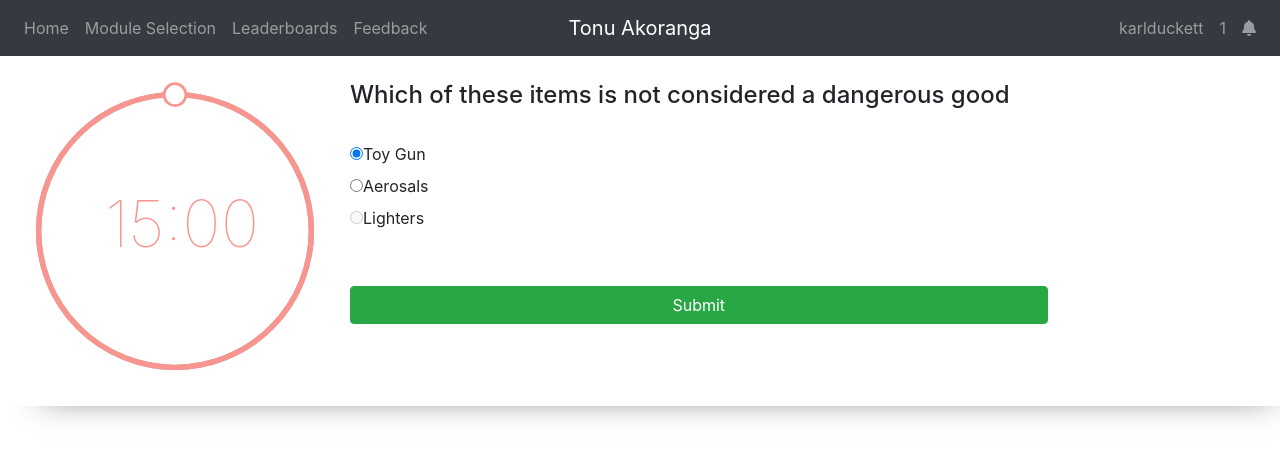
After one commit to karlduckett/elearning_example, a Flask app: page /dangerous_goods_assessment in a window 1280 px wide. The commit adds this page. Shown: the top 458 px of the page. Run offline with Flask 2, Linux system fonts and the light colour scheme; some libraries are stand-ins or nearby versions.

Commit message:
Added timer to assessment page

```diff
--- /dev/null
+++ b/static/css/mod_dangerous_goods_assessment.css
@@ -0,0 +1,67 @@
+* {
+    box-sizing: 0;
+    padding: 0;
+    margin: 0;
+}
+
+.btn {
+    width: 25%;
+}
+
+#main_holder {
+    display: grid;
+    grid-template-columns: 1fr 1fr 1fr 1fr;
+    -webkit-box-shadow: 17px 16px 32px -26px rgba(0, 0, 0, 0.62);
+    -moz-box-shadow: 17px 16px 32px -26px rgba(0, 0, 0, 0.62);
+    box-shadow: 17px 16px 32px -26px rgba(0, 0, 0, 0.62);
+}
+
+#timer_display {
+    padding: 25px;
+}
+
+#question_holder {
+    margin-top: 25px;
+    grid-column: 2/5;
+}
+
+#next_btn {
+    grid-column: 3;
+    width: 75%;
+}
+
+.controlls {
+    position: absolute;
+    left: 105px;
+    top: 175px;
+    text-align: center;
+}
+
+.display-remain-time {
+    font-weight: 100;
+    font-size: 65px;
+    color: #F7958E;
+}
+
+.e-c-base {
+    fill: none;
+    stroke: #B6B6B6;
+    stroke-width: 4px
+}
+
+.e-c-progress {
+    fill: none;
+    stroke: #F7958E;
+    stroke-width: 4px;
+    transition: stroke-dashoffset 0.7s;
+}
+
+.e-c-pointer {
+    fill: #FFF;
+    stroke: #F7958E;
+    stroke-width: 2px;
+}
+
+#e-pointer {
+    transition: transform 0.7s;
+}
--- /dev/null
+++ b/static/js/mod_dangerous_goods_assessment.js
@@ -0,0 +1,108 @@
+//circle start
+let progressBar = document.querySelector('.e-c-progress');
+let indicator = document.getElementById('e-indicator');
+let pointer = document.getElementById('e-pointer');
+let length = Math.PI * 2 * 100;
+
+progressBar.style.strokeDasharray = length;
+
+function update(value, timePercent) {
+    var offset = -length - length * value / (timePercent);
+    progressBar.style.strokeDashoffset = offset;
+    pointer.style.transform = `rotate(${360 * value / (timePercent)}deg)`;
+};
+
+//circle ends
+const displayOutput = document.querySelector('.display-remain-time')
+const pauseBtn = document.getElementById('pause');
+const setterBtns = document.querySelectorAll('button[data-setter]');
+
+let intervalTimer;
+let timeLeft;
+let wholeTime = 15.00 * 60; // manage this to set the whole time
+let isPaused = false;
+let isStarted = false;
+
+
+update(wholeTime, wholeTime); //refreshes progress bar
+displayTimeLeft(wholeTime);
+
+function changeWholeTime(seconds) {
+    if ((wholeTime + seconds) > 0) {
+        wholeTime += seconds;
+        update(wholeTime, wholeTime);
+    }
+}
+
+for (var i = 0; i < setterBtns.length; i++) {
+    setterBtns[i].addEventListener("click", function(event) {
+        var param = this.dataset.setter;
+        switch (param) {
+            case 'minutes-plus':
+                changeWholeTime(1 * 60);
+                break;
+            case 'minutes-minus':
+                changeWholeTime(-1 * 60);
+                break;
+            case 'seconds-plus':
+                changeWholeTime(1);
+                break;
+            case 'seconds-minus':
+                changeWholeTime(-1);
+                break;
+        }
+        displayTimeLeft(wholeTime);
+    });
+}
+
+function timer(seconds) { //counts time, takes seconds
+    let remainTime = Date.now() + (seconds * 1000);
+    displayTimeLeft(seconds);
+
+    intervalTimer = setInterval(function() {
+        timeLeft = Math.round((remainTime - Date.now()) / 1000);
+        if (timeLeft < 0) {
+            clearInterval(intervalTimer);
+            isStarted = false;
+            setterBtns.forEach(function(btn) {
+                btn.disabled = false;
+                btn.style.opacity = 1;
+            });
+            displayTimeLeft(wholeTime);
+            return;
+        }
+        displayTimeLeft(timeLeft);
+    }, 1000);
+}
+
+function pauseTimer(event) {
+    if (isStarted === false) {
+        timer(wholeTime);
+        isStarted = true;
+
+
+        setterBtns.forEach(function(btn) {
+            btn.disabled = true;
+            btn.style.opacity = 0.5;
+        });
+
+    } else if (isPaused) {
+        timer(timeLeft);
+        isPaused = isPaused ? false : true
+    } else {
+        clearInterval(intervalTimer);
+        isPaused = isPaused ? false : true;
+    }
+}
+
+function displayTimeLeft(timeLeft) { //displays time on the input
+    let minutes = Math.floor(timeLeft / 60);
+    let seconds = timeLeft % 60;
+    let displayString = `${minutes < 10 ? '0' : ''}${minutes}:${seconds < 10 ? '0' : ''}${seconds}`;
+    displayOutput.textContent = displayString;
+    update(timeLeft, wholeTime);
+}
+
+$('#next_btn').click(function() {
+    pauseTimer()
+})
--- /dev/null
+++ b/templates/dangerous_goods_assessment.html
@@ -0,0 +1,68 @@
+<!DOCTYPE html>
+<html lang="en">
+
+<head>
+    <meta charset="UTF-8">
+    <meta name="viewport" content="width=device-width, initial-scale=1.0">
+    <meta http-equiv="X-UA-Compatible" content="ie=edge">
+    <link rel="stylesheet" href="https://use.fontawesome.com/releases/v5.7.0/css/all.css" integrity="sha384-lZN37f5QGtY3VHgisS14W3ExzMWZxybE1SJSEsQp9S+oqd12jhcu+A56Ebc1zFSJ" crossorigin="anonymous">
+    <link href="{{url_for('static', filename = 'css/bootstrap.min.css')}}" rel="stylesheet" />
+    <link href="{{url_for('static', filename = 'css/mod_dangerous_goods_assessment.css')}}" rel="stylesheet" />
+    <link href="{{url_for('static', filename = 'css/animate.css')}}" rel="stylesheet" />
+
+    <title>Tonu Akoranga: Dangerous Goods</title>
+</head>
+
+<body scroll="no" style="overflow: hidden">
+
+    {% include 'navbar.html' %} {% block narbar %} {% endblock %}
+
+    <div id='main_holder'>
+        <div id='timer_display'>
+            <div class="circle">
+                <svg width="300" viewBox="0 0 220 220" xmlns="http://www.w3.org/2000/svg">
+               <g transform="translate(110,110)">
+                  <circle r="100" class="e-c-base"/>
+                  <g transform="rotate(-90)">
+                     <circle r="100" class="e-c-progress"/>
+                     <g id="e-pointer">
+                        <circle cx="100" cy="0" r="8" class="e-c-pointer"/>
+                     </g>
+                  </g>
+               </g>
+            </svg>
+            </div>
+            <div class="controlls">
+                <div class="display-remain-time">15:00</div>
+            </div>
+
+        </div>
+        <div id="question_holder">
+            <h4>Which of these items is not considered a dangerous good</h4>
+            <br>
+            <div class="radio">
+                <label><input type="radio" name="optradio_1" checked>Toy Gun</label>
+            </div>
+            <div class="radio">
+                <label><input type="radio" name="optradio_1">Aerosals</label>
+            </div>
+            <div class="radio">
+                <label><input type="radio" name="optradio_1" disabled>Lighters</label>
+            </div>
+            <br>
+            <br>
+            <button type="button" id='next_btn' class="btn btn-success">Submit</button>
+        </div>
+
+
+
+    </div>
+
+
+    <script src="{{url_for('static', filename = 'js/jquery.min.js')}}"></script>
+    <script src="{{url_for('static', filename = 'js/bootstrap.min.js')}}"></script>
+    <script src="https://cdn.jsdelivr.net/npm/popper.js@1.16.0/dist/umd/popper.min.js" integrity="sha384-Q6E9RHvbIyZFJoft+2mJbHaEWldlvI9IOYy5n3zV9zzTtmI3UksdQRVvoxMfooAo" crossorigin="anonymous"></script>
+    <script src="{{url_for('static', filename = 'js/mod_dangerous_goods_assessment.js')}}"></script>
+</body>
+
+</html>
--- /dev/null
+++ b/templates/navbar.html
@@ -0,0 +1,40 @@
+    {% block navbar %}
+    <nav class="navbar navbar-expand-md navbar-dark bg-dark">
+        <div class="navbar-collapse collapse w-100 order-1 order-md-0 dual-collapse2">
+            <ul class="navbar-nav mr-auto">
+                <li class="nav-item">
+                    <a class="nav-link" href="/">Home</a>
+                </li>
+                <li class="nav-item">
+                    <a class="nav-link" href="/material_01">Module Selection</a>
+                </li>
+                <li class="nav-item">
+                    <a class="nav-link" href="#">Leaderboards</a>
+                </li>
+                <li class="nav-item">
+                    <a class="nav-link" href="#">Feedback</a>
+                </li>
+            </ul>
+        </div>
+        <div class="mx-auto order-0">
+            <a class="navbar-brand mx-auto" href="#">Tonu Akoranga</a>
+            <button class="navbar-toggler" type="button" data-toggle="collapse" data-target=".dual-collapse2">
+                <span class="navbar-toggler-icon"></span>
+            </button>
+        </div>
+        <div class="navbar-collapse collapse w-100 order-3 dual-collapse2">
+            <ul class="navbar-nav ml-auto">
+                <li class="nav-item">
+                    <a class="nav-link" href="#">karlduckett</a>
+                </li>
+                <li class="nav-item">
+                    <a class="nav-link" href="#">1</a>
+                </li>
+                <li class="nav-item">
+                    <a class="nav-link" href="#"><i class="fa fa-bell" aria-hidden="true"></i></a>
+                </li>
+            </ul>
+        </div>
+    </nav>
+
+{% endblock %}
--- a/views.py
+++ b/views.py
@@ -12,3 +12,7 @@ def material_01():
 @app.route('/dangerous_goods')
 def dangerous_goods():
     return render_template('dangerous_goods.html')
+
+@app.route('/dangerous_goods_assessment')
+def dangerous_goods_assessment():
+    return render_template('dangerous_goods_assessment.html')
```
Also changed, not shown: static/js/mod_dangerous_goods.js (+11 -2 lines), templates/dangerous_goods.html (+3 -39 lines), templates/material_01.html (+11 -7 lines).
